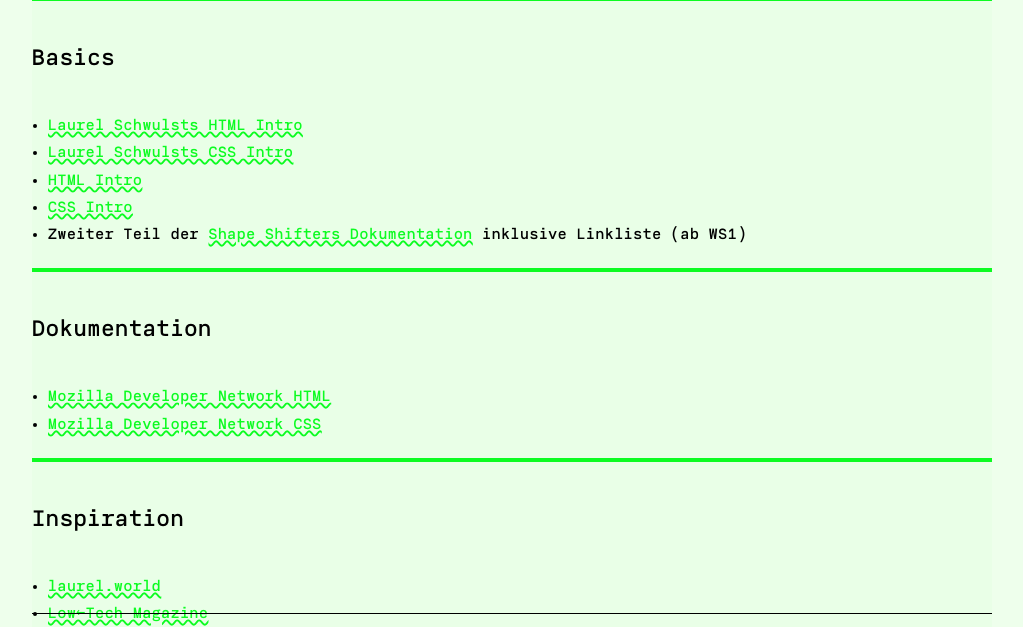
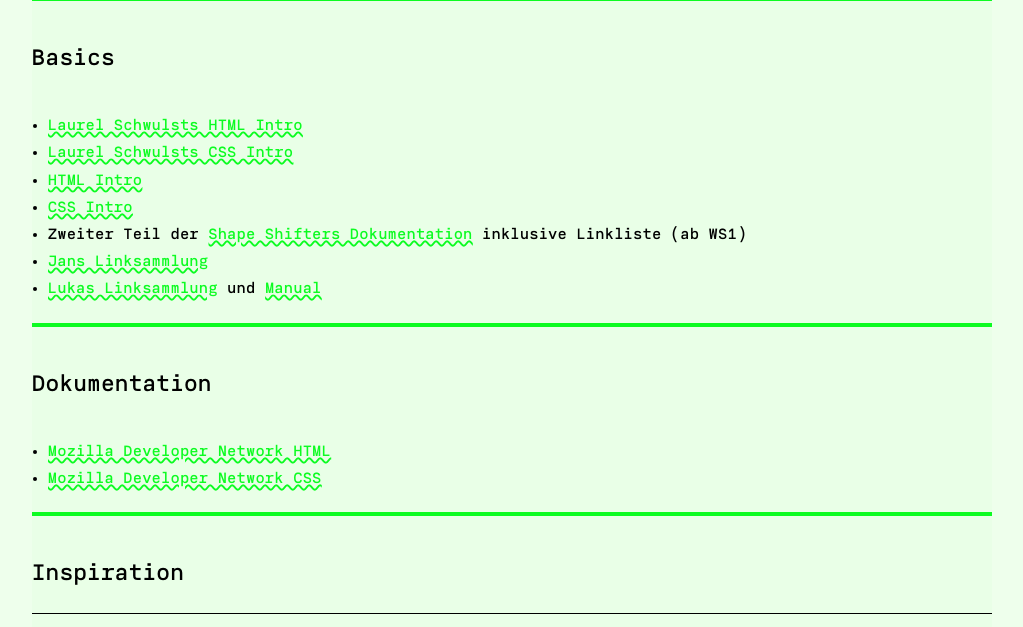
Before and after one commit to haw-type-design/web2print, a plain HTML site: page links.html in a window 1280 px wide. Shown: the part 135-762 px from the top of the page, without its empty margins (128-1151 px from the left). Drawn offline with Linux system fonts and the light colour scheme.

Commit message:
New links

```diff
--- a/links.html
+++ b/links.html
@@ -25,6 +25,8 @@
                     <li><a href="https://www.w3schools.com/html/html_intro.asp" target="_blank">HTML Intro</a></li>
                     <li><a href="https://www.w3schools.com/css/default.asp" target="_blank">CSS Intro</a></li>
                     <li>Zweiter Teil der <a href="https://haw-type-design.github.io/shape-shifters/" target="_blank">Shape Shifters Dokumentation</a> inklusive Linkliste (ab WS1)</li>
+                    <li><a href="https://janvincentdufke.org/obc-tru/tutorials/" target="_blank">Jans Linksammlung</a></li>
+                    <li><a href="https://www.lsiemoneit.de/a-tk/pages/links" target="_blank">Lukas Linksammlung</a> und <a href="https://www.lsiemoneit.de/a-tk/manual" target="_blank">Manual</a></li>
                 </ul>
             </section>
 
```
